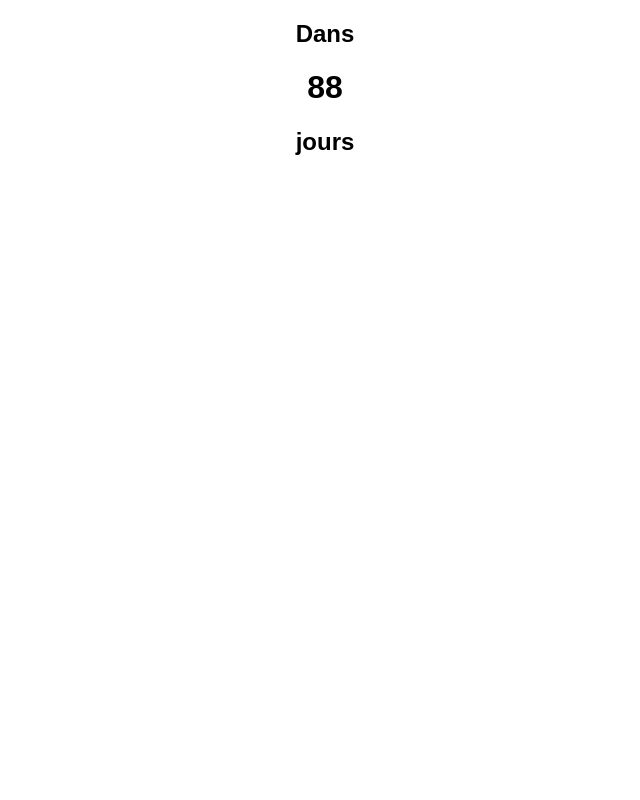
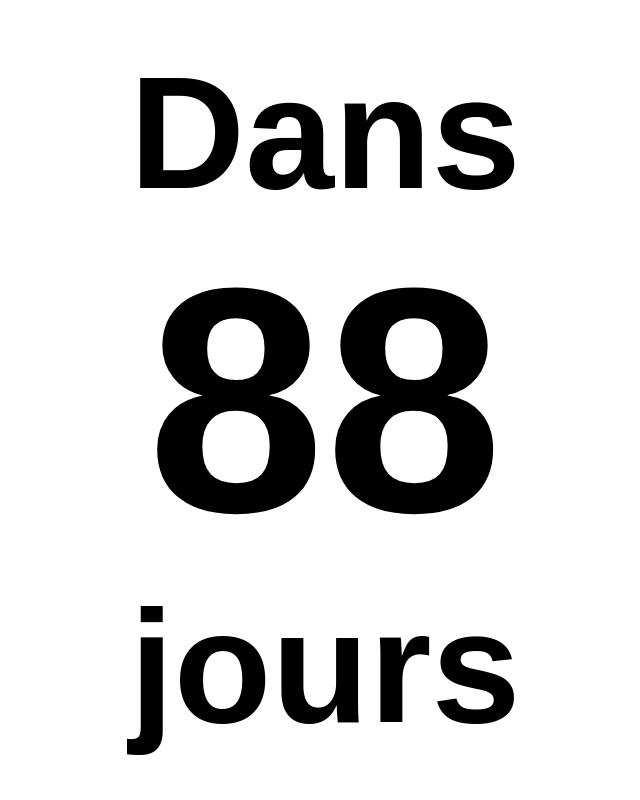
Before and after one commit to yTroude/ckanlalan, a plain HTML site: page index.html in a window 1280 px wide. Shown: the whole page, without its empty margins (315-955 px from the left). Drawn offline with Linux system fonts and the light colour scheme.

Commit message:
C'est mieux quand ça prend tout l'écran

```diff
--- a/index.html
+++ b/index.html
@@ -4,9 +4,35 @@
         <meta charset="utf-8">
         <title>C kan la lan</title>
         <style type="text/css">
+            body {
+                margin: 0;
+                padding: 0;
+            }
+
             body > div:first-child {
-                text-align: center;
                 font-family: sans-serif;
+
+                display: flex;
+                flex-direction: column;
+                justify-content: space-around;
+
+                height: 100vh;
+            }
+
+            body > div:first-child > * {
+                flex: 1;
+                display: flex;
+                align-items: center;
+                justify-content: center;
+
+                margin: 0;
+
+                font-size: 20vh;
+                line-height: 33vh;
+            }
+
+            body > div:first-child > h1 {
+                font-size: 40vh;
             }
         </style>
     </head>
@@ -26,6 +52,8 @@
             const distance = debutDuProchainEvenement - aujourdhui;
             const distanceEnJours = Math.ceil(((((distance / 1000) / 60) / 60) / 24));
 
+            console.log("prout");
+
             texteNombreDeJoursAvantLEvenement.innerText = distanceEnJours;
         </script>
     </body>
```
